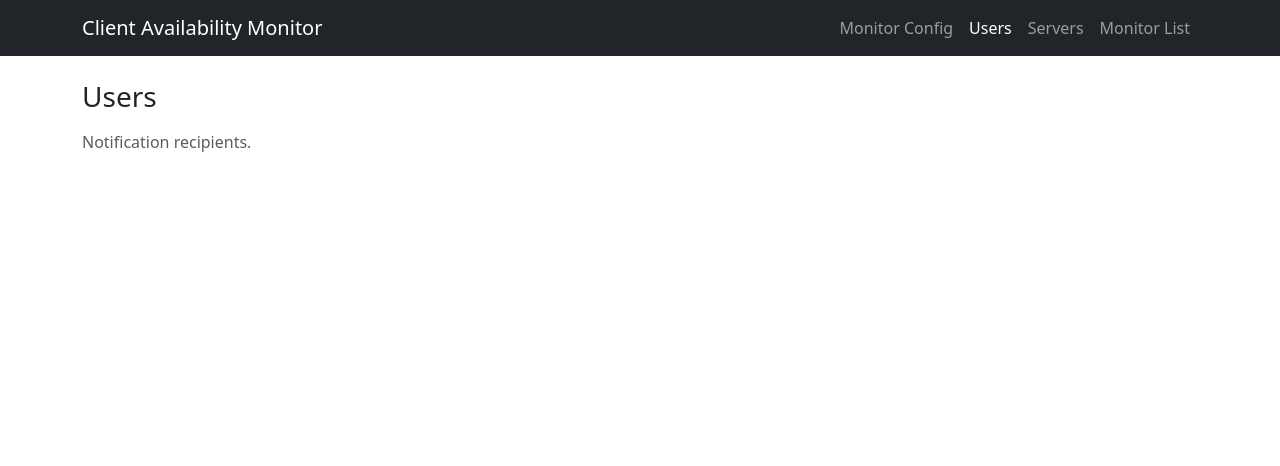
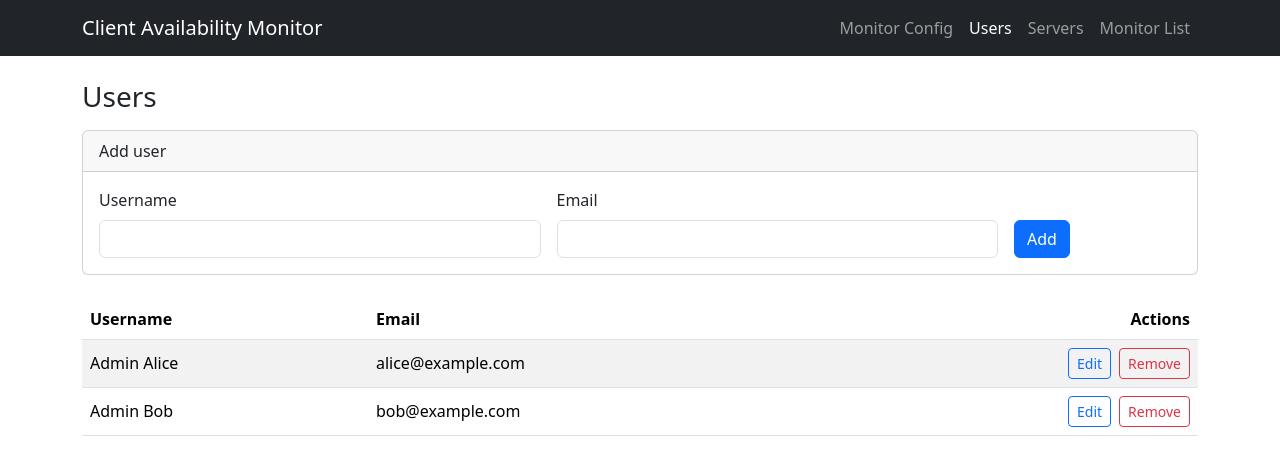
Before and after one commit to davidsantana06/client-availability-monitor, an Angular app: page /users-info in a window 1280 px wide. Shown: the top 466 px of the page. Built offline with nearby package versions, Linux system fonts and the light colour scheme.

Commit message:
feat: add users info component

```diff
--- a/src/app/components/users-info/users-info.component.html
+++ b/src/app/components/users-info/users-info.component.html
@@ -1,2 +1,73 @@
 <h1 class="h3 mb-3">Users</h1>
-<p class="text-muted">Notification recipients.</p>
+
+<div class="card mb-4">
+  <div class="card-header">{{ editingIndex === null ? 'Add user' : 'Edit user' }}</div>
+  <div class="card-body">
+    <form [formGroup]="form" (ngSubmit)="submit()" novalidate>
+      <div class="row g-3">
+        <div class="col-md-5">
+          <label class="form-label" for="u-username">Username</label>
+          <input
+            id="u-username"
+            type="text"
+            class="form-control"
+            formControlName="username"
+            [class.is-invalid]="invalid('username')"
+          />
+          <div class="invalid-feedback">Username is required.</div>
+        </div>
+        <div class="col-md-5">
+          <label class="form-label" for="u-email">Email</label>
+          <input
+            id="u-email"
+            type="email"
+            class="form-control"
+            formControlName="email"
+            [class.is-invalid]="invalid('email')"
+          />
+          <div class="invalid-feedback">Enter a valid e-mail address.</div>
+        </div>
+        <div class="col-md-2 d-flex align-items-end gap-2">
+          <button type="submit" class="btn btn-primary">
+            {{ editingIndex === null ? 'Add' : 'Update' }}
+          </button>
+          <button
+            *ngIf="editingIndex !== null"
+            type="button"
+            class="btn btn-outline-secondary"
+            (click)="cancel()"
+          >
+            Cancel
+          </button>
+        </div>
+      </div>
+    </form>
+  </div>
+</div>
+
+<table class="table table-striped align-middle">
+  <thead>
+    <tr>
+      <th scope="col">Username</th>
+      <th scope="col">Email</th>
+      <th scope="col" class="text-end">Actions</th>
+    </tr>
+  </thead>
+  <tbody *ngIf="users$ | async as users">
+    <tr *ngFor="let user of users; let i = index">
+      <td>{{ user.username }}</td>
+      <td>{{ user.email }}</td>
+      <td class="text-end">
+        <button type="button" class="btn btn-sm btn-outline-primary me-2" (click)="edit(i)">
+          Edit
+        </button>
+        <button type="button" class="btn btn-sm btn-outline-danger" (click)="remove(i)">
+          Remove
+        </button>
+      </td>
+    </tr>
+    <tr *ngIf="users.length === 0">
+      <td colspan="3" class="text-center text-muted">No users yet.</td>
+    </tr>
+  </tbody>
+</table>
--- a/src/app/components/users-info/users-info.component.ts
+++ b/src/app/components/users-info/users-info.component.ts
@@ -1,8 +1,68 @@
-import { Component } from '@angular/core';
+import { Component, OnInit, inject } from '@angular/core';
+import { FormBuilder, FormGroup, Validators } from '@angular/forms';
+import { Observable } from 'rxjs';
+
+import { StorageService } from '../../services/storage.service';
+import { User, UsersInfo } from '../../models/users-info.model';
+import { email } from '../../validators/app-validators';
 
 @Component({
   selector: 'app-users-info',
   templateUrl: './users-info.component.html',
   styleUrl: './users-info.component.css',
 })
-export class UsersInfoComponent {}
+export class UsersInfoComponent implements OnInit {
+  private readonly fb = inject(FormBuilder);
+  private readonly storage = inject(StorageService);
+
+  readonly users$: Observable<UsersInfo> = this.storage.usersInfo$;
+  form!: FormGroup;
+  editingIndex: number | null = null;
+
+  ngOnInit(): void {
+    this.form = this.fb.group({
+      username: ['', Validators.required],
+      email: ['', [Validators.required, email]],
+    });
+  }
+
+  invalid(control: string): boolean {
+    const target = this.form.get(control);
+    return !!target && target.invalid && target.touched;
+  }
+
+  edit(index: number): void {
+    const user = this.storage.usersInfo[index];
+    this.form.setValue({ username: user.username, email: user.email });
+    this.editingIndex = index;
+  }
+
+  remove(index: number): void {
+    this.storage.setUsersInfo(this.storage.usersInfo.filter((_, i) => i !== index));
+    if (this.editingIndex !== null) {
+      this.cancel();
+    }
+  }
+
+  submit(): void {
+    if (this.form.invalid) {
+      this.form.markAllAsTouched();
+      return;
+    }
+
+    const user: User = this.form.getRawValue();
+    const users = [...this.storage.usersInfo];
+    if (this.editingIndex === null) {
+      users.push(user);
+    } else {
+      users[this.editingIndex] = user;
+    }
+    this.storage.setUsersInfo(users);
+    this.cancel();
+  }
+
+  cancel(): void {
+    this.form.reset({ username: '', email: '' });
+    this.editingIndex = null;
+  }
+}
```
